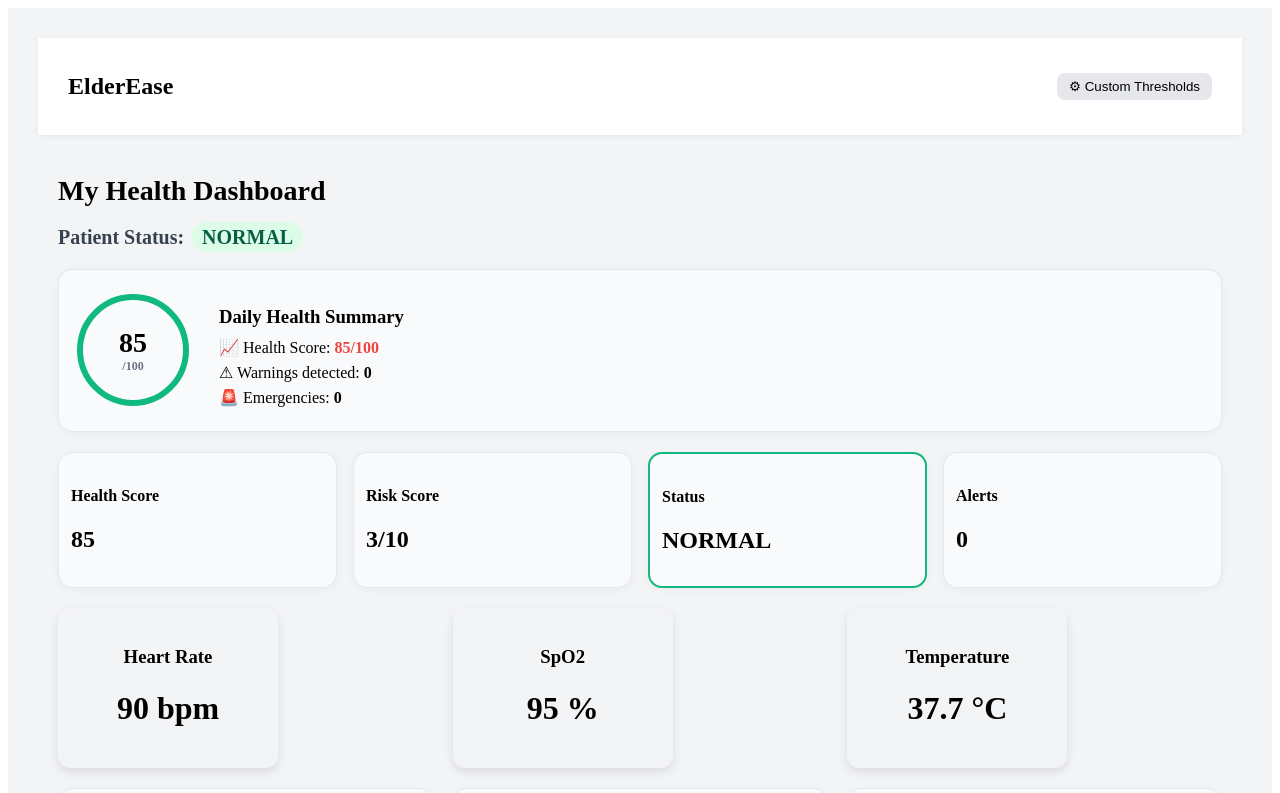
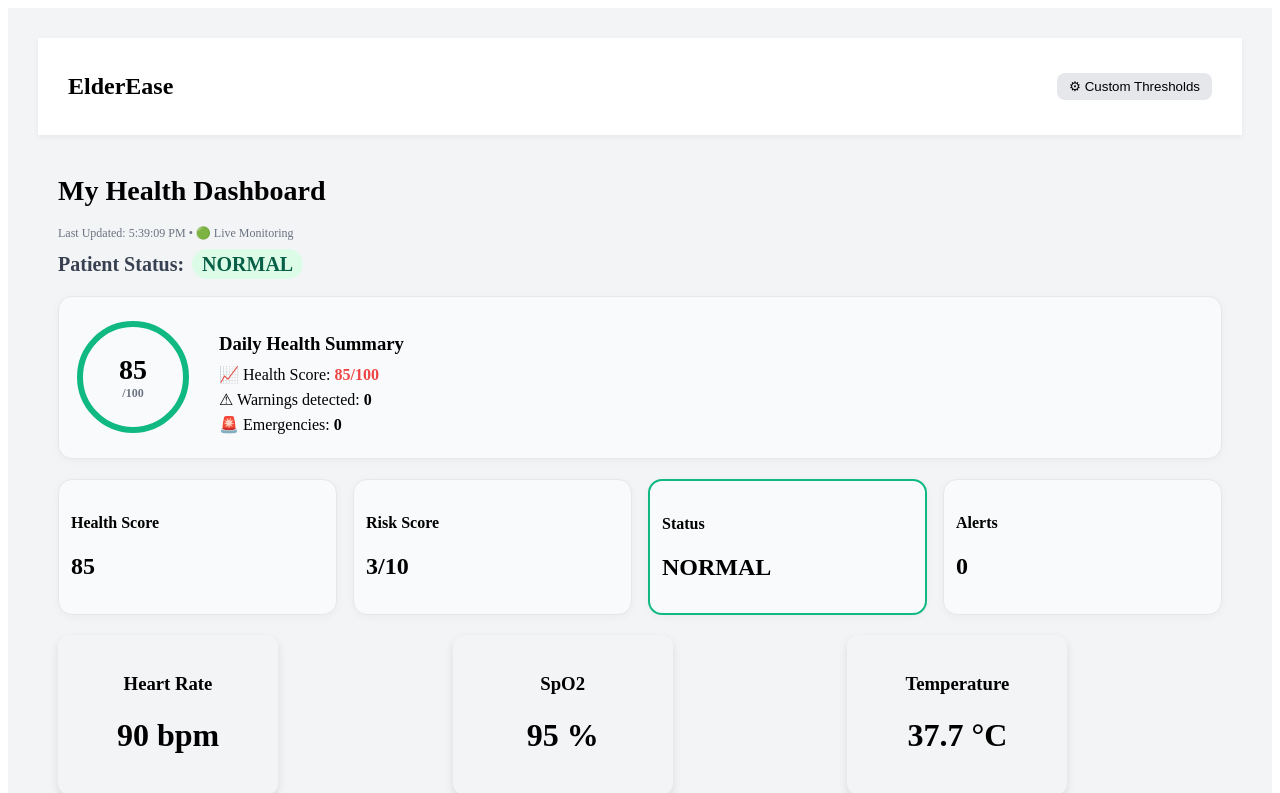
Before and after one commit to Aadya2901/ElderEase, a React app in the folder frontend/: page / in a window 1280 px wide. Shown: the top 793 px of the page. Built offline with nearby package versions, Linux system fonts and the light colour scheme; the HTML template or start-up script is replaced by a standard one.

Commit message:
feat: display last updated time and live monitoring status

```diff
--- a/frontend/src/pages/PatientDashboard.jsx
+++ b/frontend/src/pages/PatientDashboard.jsx
@@ -72,6 +72,8 @@ export default function PatientDashboard() {
     thresholds,
     riskScore
   );
+
+  const lastUpdated = new Date().toLocaleTimeString();
 
   const status =
     riskLevel === "HIGH"
@@ -213,6 +215,10 @@ export default function PatientDashboard() {
         }}>
           My Health Dashboard
         </h1>
+
+        <p style={{ fontSize: "12px", color: "#6b7280", marginTop: "6px" }}>
+          Last Updated: {lastUpdated} • 🟢 Live Monitoring
+        </p>
 
         {/* PATIENT STATUS */}
         <h2 style={{
```
